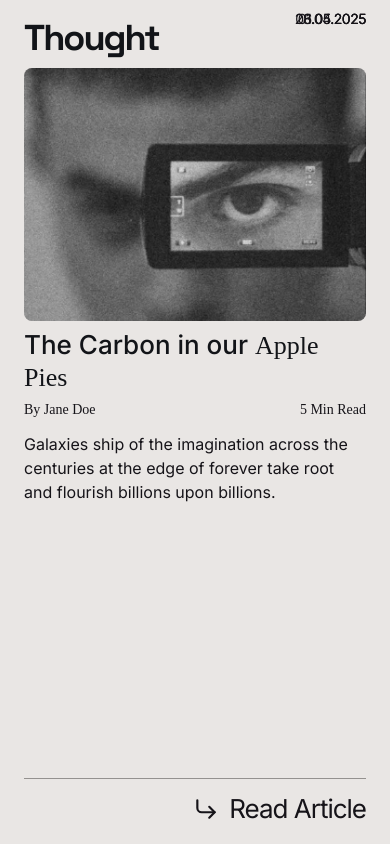
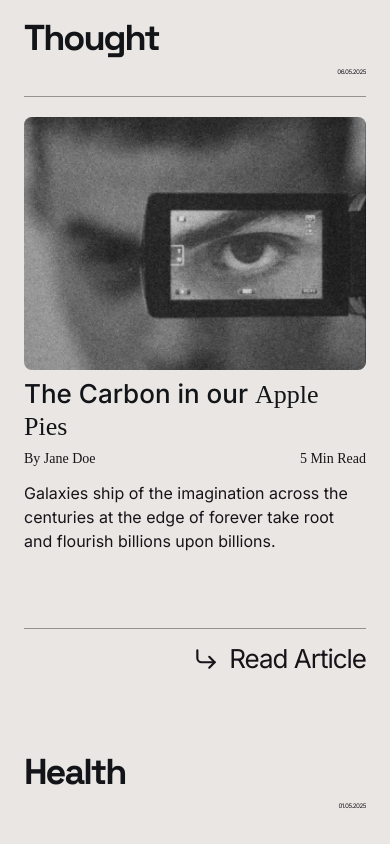
Before and after one commit to AsapTyme/DailyThought, a plain HTML site: page index.html in a window 390 px wide. Drawn offline with nearby package versions, Linux system fonts and the light colour scheme; a web font is replaced by a local one.

Commit message:
mobile style changes

```diff
--- a/styles.css
+++ b/styles.css
@@ -293,21 +293,12 @@ body.landing-page .blog-article img {
 }
 
 .small-title {
-  border-bottom: 1px solid var(--border-color);
-  margin-bottom: 20px;
-  padding-bottom: 20px;
-  transition: border-color calc(var(--duration) / 4) var(--ease);
-}
+    border-bottom: 1px solid var(--border-color);
+    margin-bottom: 20px;
+    padding-bottom: 20px;
+    transition: border-color calc(var(--duration) / 4) var(--ease);
+  }
 
-@media screen and (max-width: 560px) {
-  .small-title {
-    font-size: 14px;
-    position: absolute;
-    top: 10px;
-    right: 24px;
-    border-bottom: 0;
-  }
-}
 
 .date {
   display: flex;
@@ -380,6 +371,7 @@ body.landing-page .blog-article img {
 @media screen and (max-width: 768px) {
   .blog-header-container {
     border-right: 0;
+    padding-bottom: 70px;
   }
 }
 
@@ -393,6 +385,7 @@ body.landing-page .blog-article img {
   flex-grow: 1;
   display: flex;
   flex-direction: column;
+  padding-bottom: 80px;
 }
 
 marquee {
```
